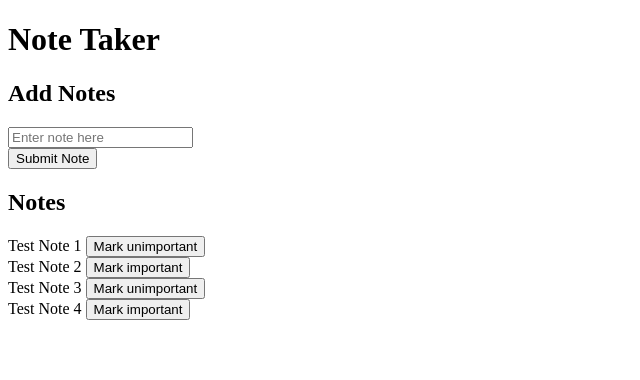
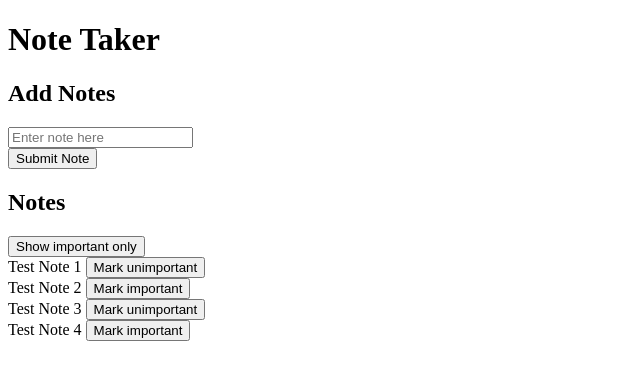
Before and after one commit to jleesys/NoteTaker, a React (Create React App) app in the folder notetaker/: page / in a window 1280 px wide. Shown: the top 380 px of the page, without its empty margins (0-640 px from the left). Built offline with nearby package versions, Linux system fonts and the light colour scheme.

Commit message:
Make importance filter

```diff
--- a/notetaker/src/App.js
+++ b/notetaker/src/App.js
@@ -1,5 +1,5 @@
 import Note from "./components/note";
-import { useState } from "react";
+import { useEffect, useState } from "react";
 
 
 const testNotes = [
@@ -12,6 +12,8 @@ const testNotes = [
 function App() {
   const [notes, setNotes] = useState(testNotes);
   const [noteText, setNoteText] = useState("");
+  const [showAll, setShowAll] = useState(true);
+  const [notesToShow, setNotesToShow] = useState(notes);
   window.notes = notes;
 
   const generateNewID = () => {
@@ -41,7 +43,19 @@ function App() {
     setNotes(
       notes.map(existingNote => existingNote.id !== id ? existingNote : newNote)
     )
+    setNotesToShow(notes);
     console.log('Importance changed')
+  }
+
+  useEffect(() => {
+    console.log('using effect hook...')
+    setNotesToShow(showAll ? notes : notes.filter(note => note.important))
+  },[notes,showAll])
+
+  const handleShowAll = () => {
+    setShowAll(!showAll);
+    if (showAll) setNotesToShow(notes);
+    else setNotesToShow(notes.filter(note => note.important));
   }
 
   return (
@@ -55,7 +69,8 @@ function App() {
         </div>
       </form>
       <h2>Notes</h2>
-      {notes.map(note => <Note note={note} toggleImportance={() => toggleImportance(note.id)} key={note.id} />)}
+      <button onClick={() => handleShowAll()}>Show important only</button>
+      {notesToShow.map(note => <Note note={note} toggleImportance={() => toggleImportance(note.id)} key={note.id} />)}
     </div>
   );
 }
```
